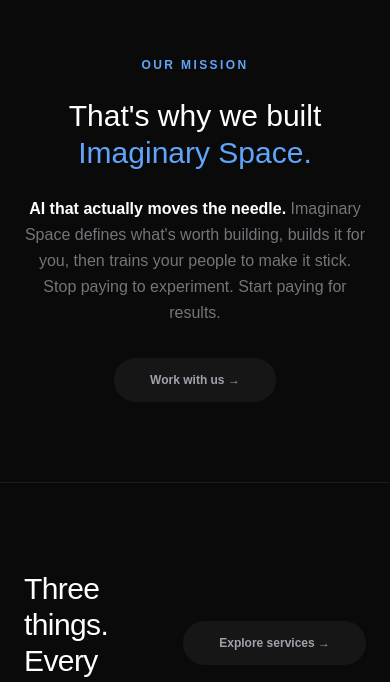
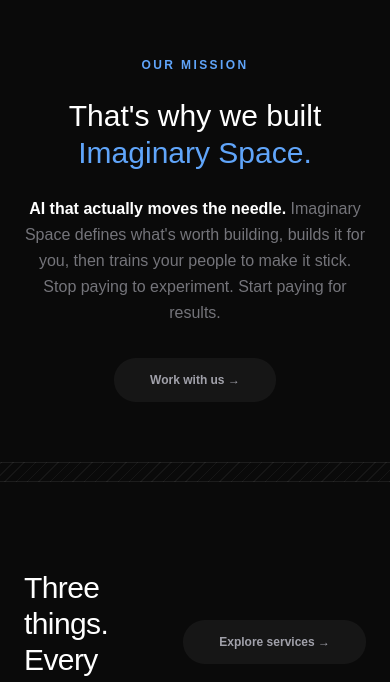
Before and after one commit to carlosrgutierrez/imaginaryspaceiolanding, a Next.js app: page / in a window 390 px wide. Shown: the part 2513-3195 px from the top of the page. Built offline with nearby package versions, Linux system fonts and the light colour scheme; no server answers; a web font is replaced by a local one.

Commit message:
clean bro

```diff
--- a/components/sections/CaseStudyGrid.tsx
+++ b/components/sections/CaseStudyGrid.tsx
@@ -28,7 +28,7 @@
   }, [active]);
 
   return (
-    <section className="py-[7.5rem] border-t border-white/5">
+    <section className="border-hatch py-[7.5rem]">
       <div className="max-w-screen-xl mx-auto px-6 lg:px-8">
         <div className="mb-14">
           <RevealHeading className="font-serif text-3xl text-text-primary sm:text-4xl">
--- a/components/sections/ScrollRevealText.tsx
+++ b/components/sections/ScrollRevealText.tsx
@@ -105,7 +105,7 @@
       </section>
 
       {/* Value block — slides up over the scroll section */}
-      <section className="relative z-10 -mt-[80vh] border-b border-white/8 bg-bg-primary py-20 sm:py-28">
+      <section className="border-hatch-bottom relative z-10 -mt-[80vh] bg-bg-primary py-20 sm:py-28">
         <div className="mx-auto max-w-2xl px-6 text-center lg:px-8">
           <p className="mb-6 font-sans text-xs font-semibold uppercase tracking-[0.2em] text-accent">
             Our mission
--- a/components/sections/StatsRow.tsx
+++ b/components/sections/StatsRow.tsx
@@ -4,7 +4,7 @@
 
 export default function StatsRow() {
   return (
-    <section className="border-y border-white/5">
+    <section className="border-hatch border-hatch-bottom">
       <div className="max-w-screen-xl mx-auto px-6 lg:px-8">
         <div className="grid grid-cols-1 items-stretch md:grid-cols-3">
           {STATS.map((stat, i) => (
--- a/styles/globals.css
+++ b/styles/globals.css
@@ -208,6 +208,32 @@
   color: #ffffff;
 }
 
+/* ─── Diagonal hatch pattern for section borders (sketch-like) ─── */
+.border-hatch,
+.border-hatch-bottom {
+  position: relative;
+}
+.border-hatch::before,
+.border-hatch-bottom::after {
+  content: '';
+  position: absolute;
+  inset-inline: 0;
+  height: 20px;
+  pointer-events: none;
+  background-image:
+    linear-gradient(to bottom, rgba(255,255,255,0.08) 0px, rgba(255,255,255,0.08) 1px, transparent 1px),
+    linear-gradient(to bottom, transparent calc(100% - 1px), rgba(255,255,255,0.08) calc(100% - 1px)),
+    repeating-linear-gradient(
+      -45deg,
+      rgba(255, 255, 255, 0.05) 0px,
+      rgba(255, 255, 255, 0.05) 1px,
+      transparent 1px,
+      transparent 8px
+    );
+}
+.border-hatch::before { top: 0; }
+.border-hatch-bottom::after { bottom: 0; }
+
 /* ─── Blue gradient accent helpers ─── */
 .bg-accent-grad {
   background-image: var(--accent-grad);
```
